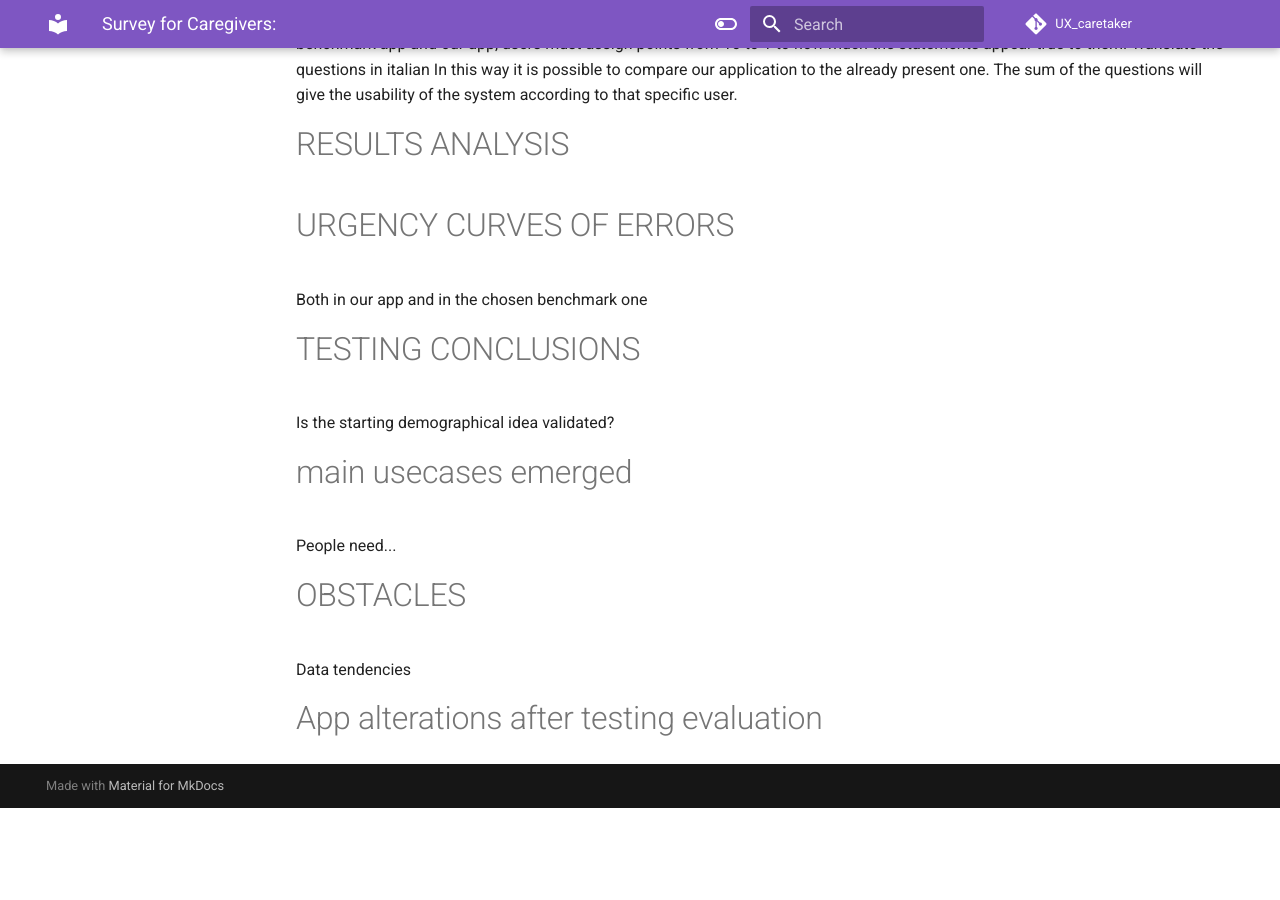
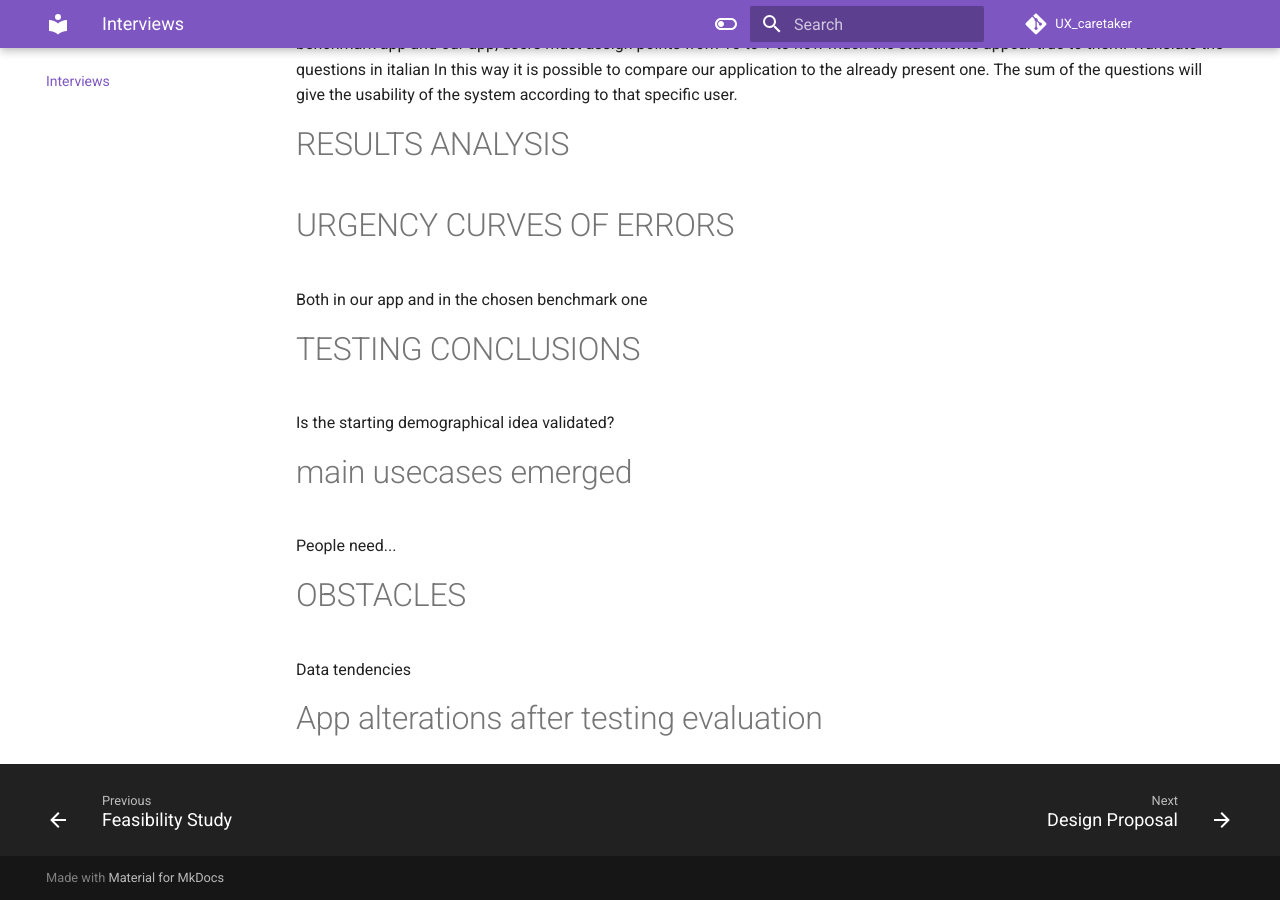
Before and after one commit to teragramgius/GherryPlus, an MkDocs documentation site: the page built from docs/testing.md, in a window 1280 px wide and 900 px high, scrolled down 3268 px. Built offline with MkDocs 1.6.1 and Material for MkDocs 9.7.7, drawn with Linux system fonts in a browser that asks for light colours; comment, search, counter and statistics services are not loaded; the version menu is left out; before the commit the page ends 4076 px from its top, so only the background shows below that; part of the change alters nothing that is shown.

Commit message:
Update mkdocs.yml

```diff
--- a/mkdocs.yml
+++ b/mkdocs.yml
@@ -11,7 +11,7 @@ nav:
     - User Research: useranalysis.md
     - Personas: personas.md
     - Feasibility Study: feasibilitystudy.md
-    - Interviews: testing1.md
+    - Interviews: testing.md
     - Design Proposal: designproposal.md
     - Information Architecture: architecture.md
     - Interaction Design: informationdesign.md
```
